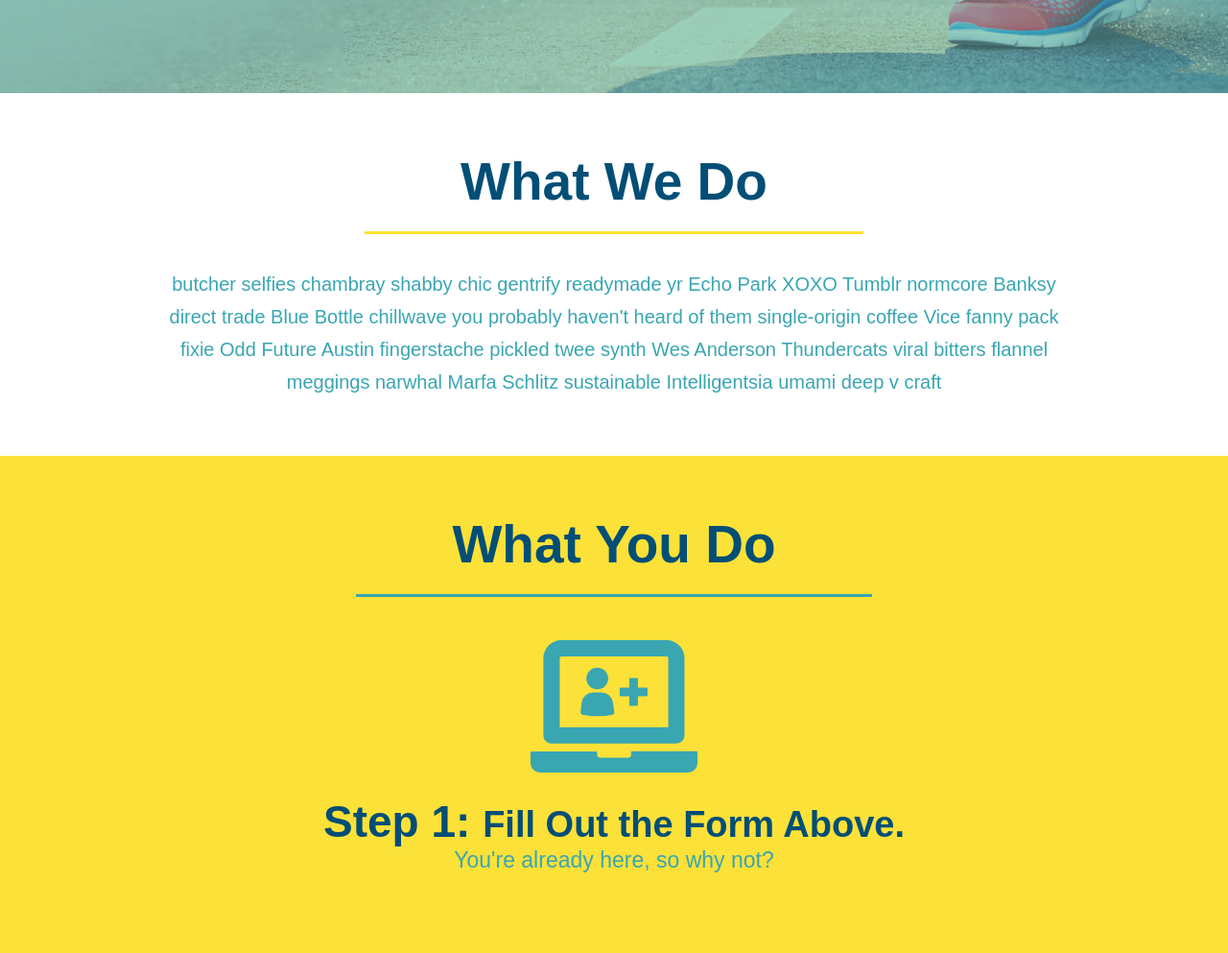
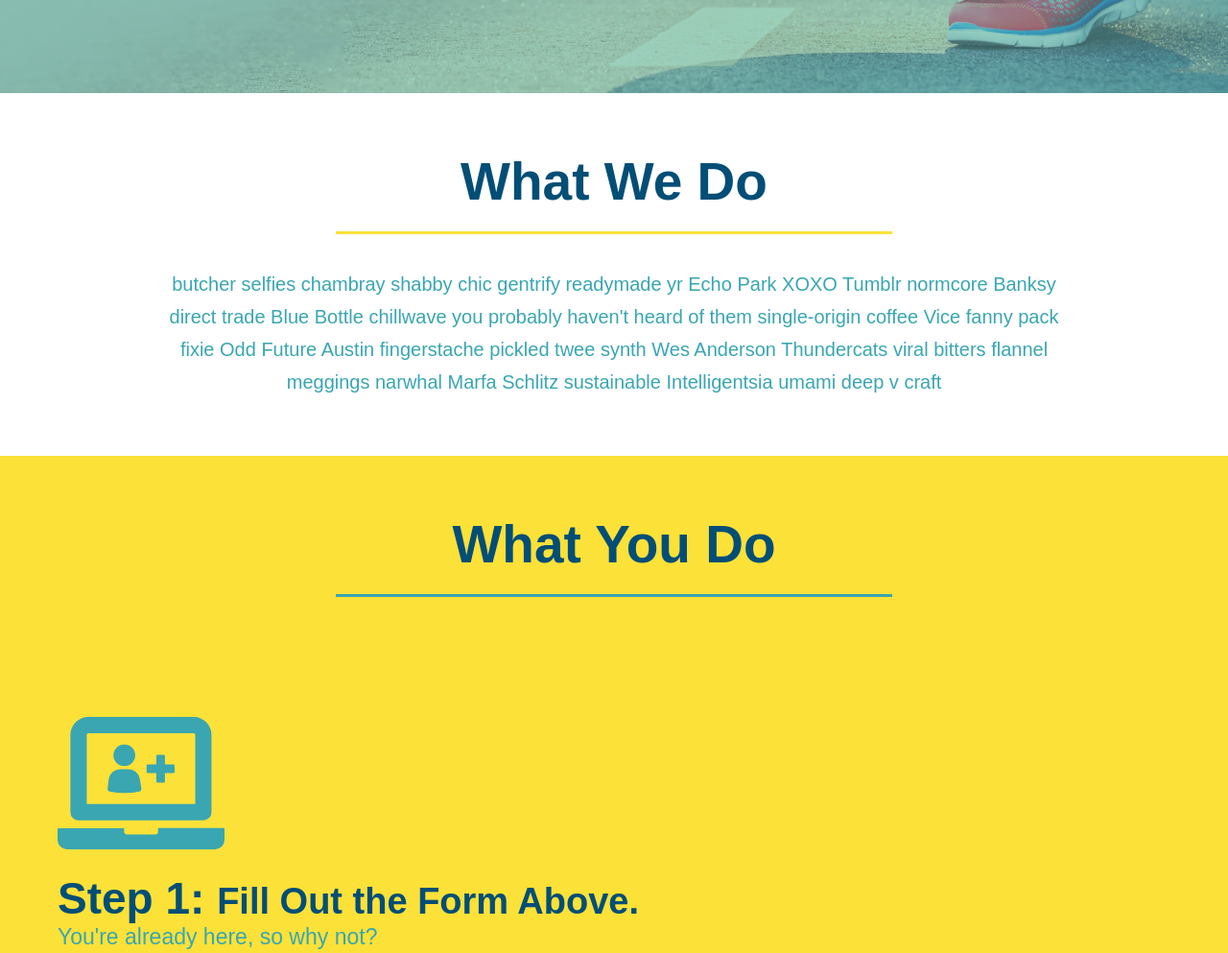
Before and after one commit to jshmtchll/run-buddy, a plain HTML site: page index.html in a window 1280 px wide. Shown: the part 621-1614 px from the top of the page at 96% size. Drawn offline with Linux system fonts and the light colour scheme.

Commit message:
flexbox on whatwedo

```diff
--- a/assets/css/style.css
+++ b/assets/css/style.css
@@ -129,30 +129,27 @@ margin: 0px;
 
 /* what we do section */
 
-.intro {
-    text-align: center;
-}
-
 .intro p {
     line-height: 1.7;
     color: #39a6b2;
     width: 80%;
     font-size: 20px;
     margin: 0 auto;
+    text-align: center;
 }
 
 .steps {
-    text-align: center;
     background: #fce138;
 }
 
 .section-title {
     font-size: 55px;
     color: #024e76;
-    margin-bottom: 35px;
-    padding: 0 100px 20px 100px;
-    display: inline-block;
     border-bottom: 3px solid;
+    padding-bottom: 20px;
+    text-align: center;
+    margin: 0 auto 35px auto;
+    width: 50%;
 }
 
 .primary-border {
@@ -190,7 +187,6 @@ margin: 0px;
 /* meet the trainers section*/
 
 .trainers {
-    text-align: center;
     padding: 0;
 }
 
@@ -213,14 +209,6 @@ margin: 0px;
     overflow: auto;
 }
 
-.text-left {
-    text-align: left;
-}
-
-.text-right {
-    text-align: right;
-}
-
 .trainer-bio h3 {
     font-size: 32px;
     margin-bottom: 8px;
@@ -239,7 +227,6 @@ margin: 0px;
 
 /* reach out styles start */
 .contact {
-    text-align: center;
     background: #024e76;
 }
 
@@ -301,3 +288,17 @@ footer div {
 footer a {
     color: #024e76;
 }
+
+/*Utility classes*/
+
+.text-left {
+    text-align: left;
+}
+
+.text-right {
+    text-align: right;
+}
+
+.flex-row {
+    display: flex;
+}
--- a/index.html
+++ b/index.html
@@ -78,7 +78,10 @@
 
     <!--"what we do" section-->
     <section id="what-we-do" class="intro">
+        <div class="flex-row">
             <h2 class="section-title primary-border">What We Do</h2>
+        </div>
+        <div class="flex-row">
             <p>
                 butcher selfies chambray shabby chic gentrify readymade yr Echo Park XOXO Tumblr
                 normcore Banksy direct trade Blue Bottle chillwave you probably haven't heard of
@@ -86,12 +89,14 @@
                 pickled twee synth Wes Anderson Thundercats viral bitters flannel meggings narwhal
                 Marfa Schlitz sustainable Intelligentsia umami deep v craft
             </p>
+        </div>
     </section>
 
     <!--"what you do" section-->
     <section id="what-you-do" class="steps">
+        <div class="flex-row">
             <h2 class="section-title secondary-border">What You Do</h2>
-
+        </div>
         <div>
             <img src="./assets/images/step-1.svg" alt="" />
             <h3>Step 1: <span>Fill Out the Form Above.</span></h3>
@@ -119,7 +124,9 @@
 
     <!--"meet the trainers" section-->
     <section class="trainers" id="your-trainers">
+        <div class="flex-row">
             <h2 class="section-title primary-border">Meet The Trainers</h2>
+        </div>
         <article class="trainer">
             <img src="./assets/images/trainer-1.jpg" alt="arron stephens in his workout clothes, ready to pump iron" />
          <div class="trainer-bio text-left">
@@ -160,7 +167,9 @@
 
     <!--reach out section-->
     <section class="contact" id="reach-out">
+        <div class="flex-row">
             <h2 class="section-title secondary-border">Reach Out</h2>
+        </div>
         <div class="contact-info">
             <iframe src="https://www.google.com/maps/embed?pb=!1m18!1m12!1m3!1d1721.7443907681381!2d-97.72332739178111!3d30.337055845444237!2m3!1f0!2f0!3f0!3m2!1i1024!2i768!4f13.1!3m3!1m2!1s0x8644ca48535d5c4b%3A0x1dc6adc2b0b07c!2s1003%20Justin%20Ln%2C%20Austin%2C%20TX%2078757!5e0!3m2!1sen!2sus!4v1611853084300!5m2!1sen!2sus"
             width="400" height="400" frameborder="0" style="border:0;" allowfullscreen="" aria-hidden="false" tabindex="0">
```
Lines whose indentation alone changed are shown as unchanged.
